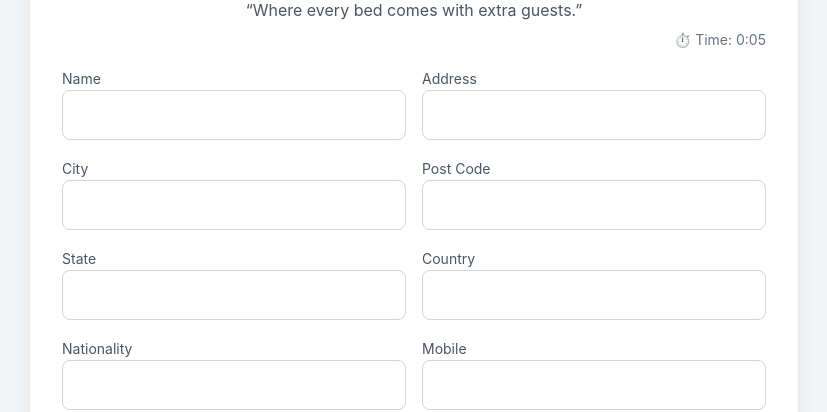
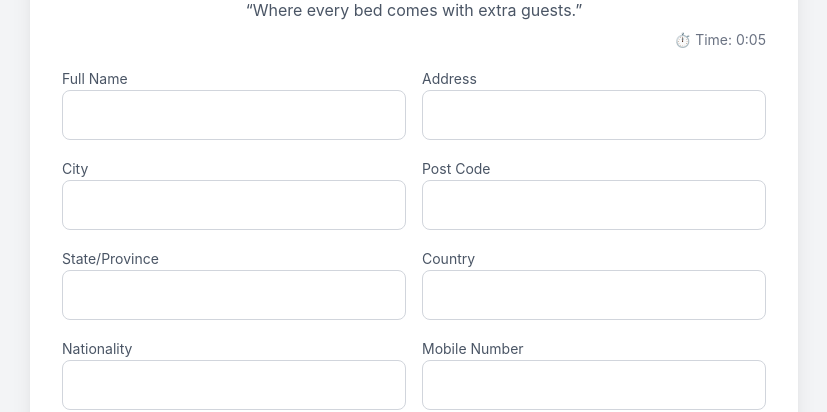
Before and after one commit to Zhelle10/Thesis-Static-And-Dynamic-Web-Forms-, a React (Vite) app in the folder WebForms/: page /dynamic in a window 1280 px wide. Shown: the part 129-541 px from the top of the page, without its empty margins (226-1053 px from the left). Built offline with nearby package versions, Linux system fonts and the light colour scheme.

Commit message:
updating the labels

```diff
--- a/WebForms/ai/DynamicForm.jsx
+++ b/WebForms/ai/DynamicForm.jsx
@@ -4,7 +4,7 @@ import FormTimer from "/src/components/FormTimer";
 import SuccessModal from "/src/components/SuccessModal";
 import ErrorModal from "/src/components/ErrorModal";
 
-const API_URL = "http://192.168.38.229:5000"; // 🔁 change if IP changes
+const API_URL = "http://192.168.0.197:5000"; // 🔁 change if IP changes
 
 const DynamicForm = () => {
     const [formData, setFormData] = useState({
@@ -238,6 +238,14 @@ const DynamicForm = () => {
 
 
     const labels = {
+        name: "Full Name",
+        address: "Address",
+        city: "City",
+        state: "State/Province",
+        country: "Country",
+        nationality: "Nationality",
+        mobile: "Mobile Number",
+        email: "Email",
         confirmEmail: "Confirm Email",
         confirmPassword: "Confirm Password",
         postCode: "Post Code",
--- a/WebForms/ai/StaticForm.jsx
+++ b/WebForms/ai/StaticForm.jsx
@@ -4,7 +4,7 @@ import FormTimer from "/src/components/FormTimer";
 import SuccessModal from "/src/components/SuccessModal";
 import ErrorModal from "/src/components/ErrorModal";
 
-const API_URL = "http://192.168.38.229:5000"; // 🔁 change if IP changes
+const API_URL = "http://1192.168.0.197:5000"; // 🔁 change if IP changes
 
 const StaticForm = () => {
     const [formData, setFormData] = useState({
@@ -158,6 +158,14 @@ const StaticForm = () => {
     };
 
     const labels = {
+        name: "Full Name",
+        address: "Address",
+        city: "City",
+        state: "State/Province",
+        country: "Country",
+        nationality: "Nationality",
+        mobile: "Mobile Number",
+        email: "Email",
         confirmEmail: "Confirm Email",
         confirmPassword: "Confirm Password",
         postCode: "Post Code",
```
